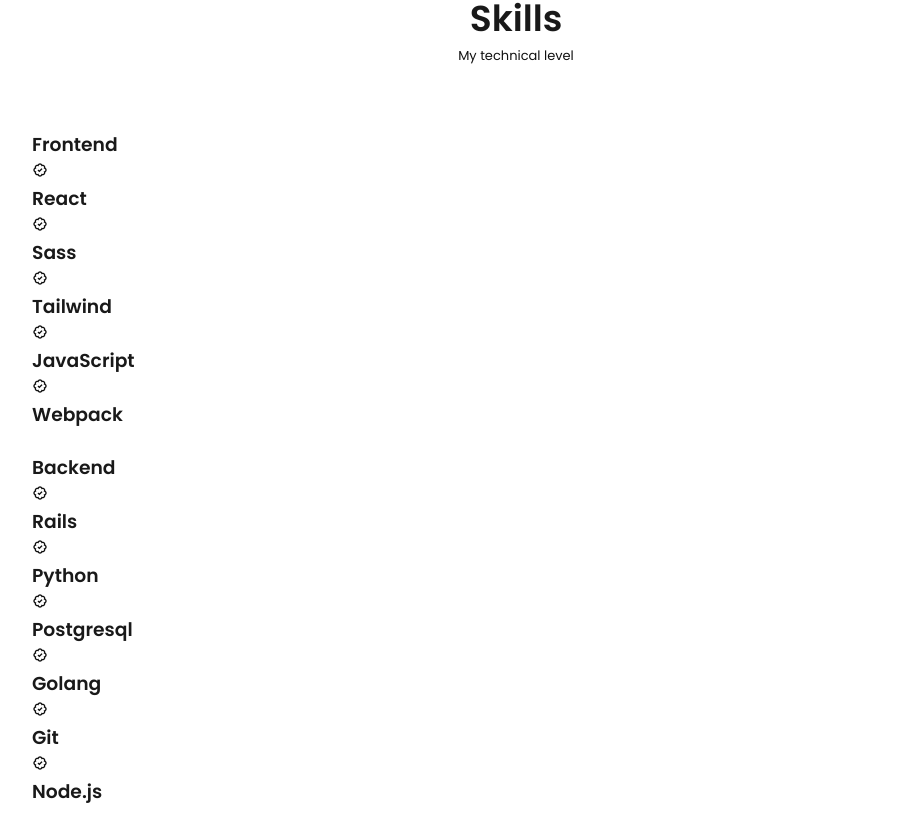
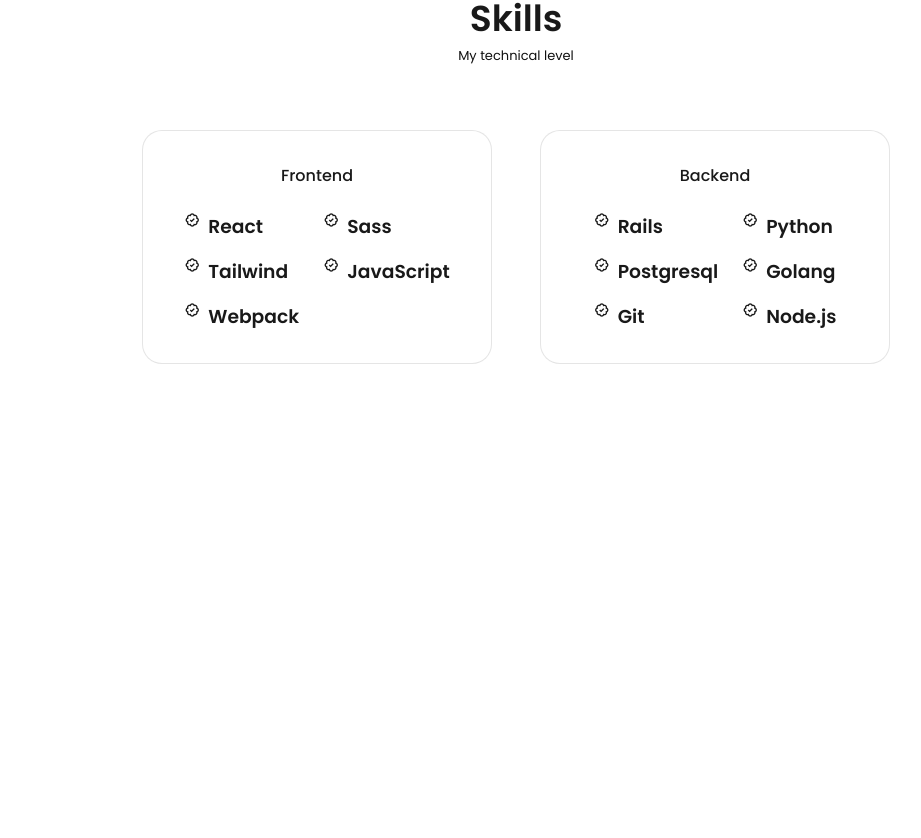
Before and after one commit to MatheusAraripe/my-web-portfolio, a React (Create React App) app: page / in a window 1280 px wide. Shown: the part 1571-2409 px from the top of the page, without its empty margins (124-1045 px from the left). After the commit the page ends 1967 px from the top, so only its background shows below. Built offline with nearby package versions, Linux system fonts and the light colour scheme.

Commit message:
fix: skills grid

```diff
--- a/src/components/skills/skills.css
+++ b/src/components/skills/skills.css
@@ -0,0 +1,44 @@
+.skills__container{
+  grid-template-columns: repeat(2,350px);
+  column-gap: 3rem;
+  justify-content: center;
+}
+
+.skills__content{
+  background-color: var(--container-color);
+  border: 1px solid rgba(0, 0, 0, 0.1);
+  padding: 2rem 4rem;
+  border-radius: 1.25rem;
+}
+
+
+.skills__title {
+  font-size: var(--normal-font-size);
+  font-weight: var(--font-medium);
+  text-align: center;
+  margin-bottom: var(--mb-1-5);
+}
+
+.skills__box {
+  display: flex;
+  justify-content: center;
+  column-gap: 2.5rem;
+}
+
+.skills__group{
+  grid-template-columns: repeat(2,1fr);
+  display: grid;
+  align-items: flex-start;
+  row-gap: 1rem;
+  column-gap: 1.5rem;
+}
+
+.skills__data{
+  display: flex;
+  column-gap: 0.5rem;
+}
+
+.skills .bx-badge-check{
+  font-size: 1rem;
+  color: var(--title-color);
+}
```
